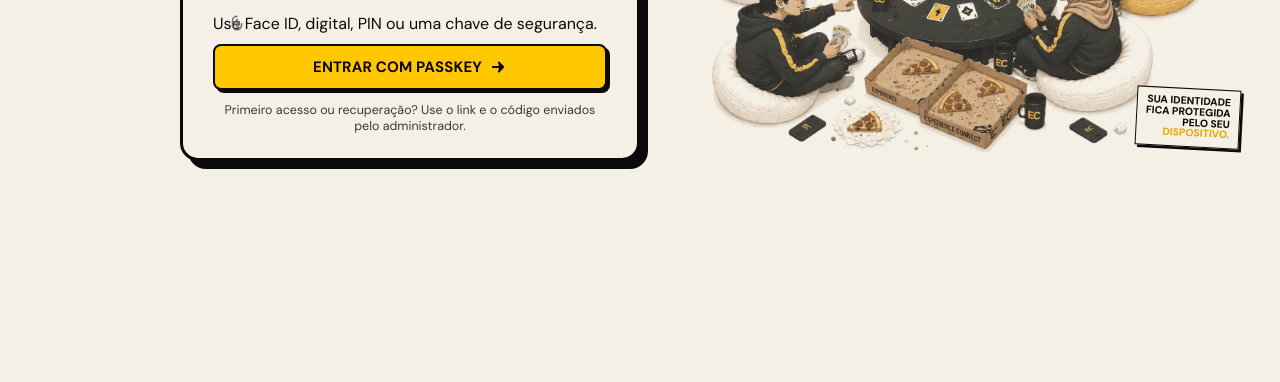
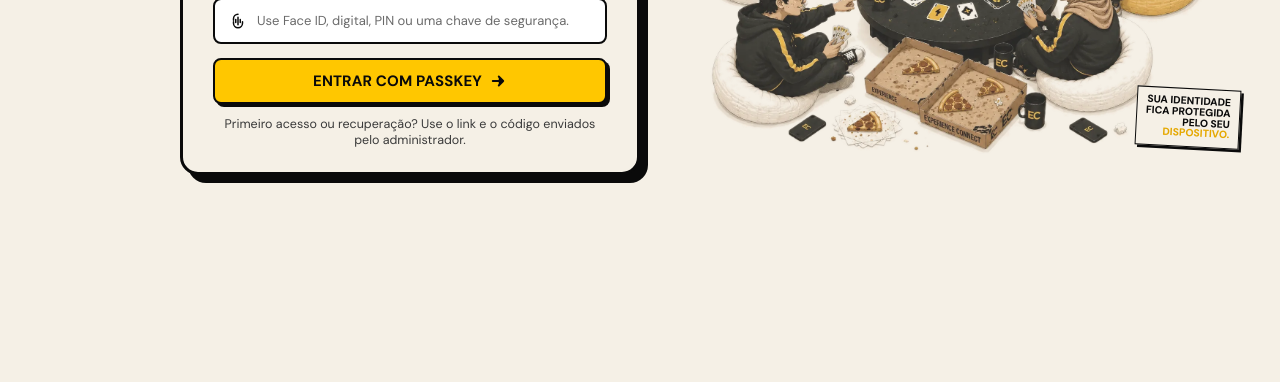
Before and after one commit to Ryanleoncoder/Experiencie-Connect, a website: page login.html in a window 1280 px wide. Shown: the part 418-800 px from the top of the page. Drawn offline with Linux system fonts and the light colour scheme; no server answers.

Commit message:
fix: passkey access

```diff
--- a/frontend/styles/login.css
+++ b/frontend/styles/login.css
@@ -188,6 +188,27 @@ h1.title .hl {
 .field {
   position: relative;
   margin-bottom: 14px;
+}
+
+.passkey-login-hint {
+  display: flex;
+  align-items: center;
+  gap: 10px;
+  margin-bottom: 14px;
+  padding: 12px 14px;
+  background: var(--w);
+  border: var(--b2);
+  border-radius: var(--r2);
+  color: var(--n4);
+  font-size: 13px;
+  line-height: 1.35;
+}
+
+.passkey-login-hint .fic {
+  flex: 0 0 18px;
+  width: 18px;
+  height: 18px;
+  color: var(--k);
 }
 
 .field svg.fic {
--- a/invite/index.html
+++ b/invite/index.html
@@ -5,6 +5,7 @@
   <meta name="viewport" content="width=device-width, initial-scale=1.0">
   <meta name="robots" content="noindex, nofollow">
   <title>Ativar acesso — Experience Connect</title>
+  <link rel="icon" type="image/png" href="https://favicon.rysn-craft.workers.dev">
   <link rel="preconnect" href="https://fonts.googleapis.com">
   <link rel="preconnect" href="https://fonts.gstatic.com" crossorigin>
   <link href="https://fonts.googleapis.com/css2?family=Bebas+Neue&family=DM+Sans:opsz,wght@9..40,400;9..40,600;9..40,700;9..40,800&display=swap" rel="stylesheet">
@@ -29,7 +30,7 @@
         <img class="invite-brand-logo" src="https://ec-cdn.rysn-craft.workers.dev" alt="Experience Connect" width="48" height="48">
         <h1>Ative seu acesso</h1>
         <p id="activation-intro">Confirme o código recebido e crie uma passkey. Não existe senha nesta conta.</p>
-        <p class="nickname-display">Usuário: <strong id="nickname-display">—</strong></p>
+        <p class="nickname-display identity-pending" id="nickname-display" aria-live="polite">Sua conta será confirmada após o código.</p>
       </header>
 
       <div class="step-indicator" id="step-indicator" aria-label="Etapas da ativação">
--- a/invite/invite.css
+++ b/invite/invite.css
@@ -300,6 +300,12 @@ body {
     letter-spacing: 0.5px;
 }
 
+.nickname-display.identity-pending {
+    background: rgba(0, 0, 0, 0.05);
+    border-style: dashed;
+    box-shadow: none;
+}
+
 /* --- Step Indicator --- */
 .step-indicator {
     display: flex;
--- a/invite/invite.js
+++ b/invite/invite.js
@@ -73,7 +73,9 @@
       var result = await window.PasskeyClient.api('/activation/verify', { token: token, code: code });
       state.accountExists = result.account_exists;
       state.nickname = result.nickname;
-      document.getElementById('nickname-display').textContent = result.nickname || '—';
+      var nicknameDisplay = document.getElementById('nickname-display');
+      nicknameDisplay.textContent = result.nickname ? 'Conta confirmada: ' + result.nickname : 'Conta confirmada.';
+      nicknameDisplay.classList.remove('identity-pending');
       if (state.accountExists) {
         document.querySelector('[data-step="2"]').style.display = 'none';
         document.querySelectorAll('#step-indicator .step-line')[0].style.display = 'none';
--- a/login.html
+++ b/login.html
@@ -6,6 +6,7 @@
   <meta name="robots" content="noindex, nofollow">
   <meta name="description" content="Experience Connect - acesso protegido por passkey">
   <title>Experience Connect — Entrar</title>
+  <link rel="icon" type="image/png" href="https://favicon.rysn-craft.workers.dev">
   <link rel="preconnect" href="https://fonts.googleapis.com">
   <link rel="preconnect" href="https://fonts.gstatic.com" crossorigin>
   <link href="https://fonts.googleapis.com/css2?family=Bebas+Neue&family=DM+Sans:ital,opsz,wght@0,9..40,400;0,9..40,600;0,9..40,700;0,9..40,800&display=swap" rel="stylesheet">
@@ -33,7 +34,7 @@
         <p class="subtitle">Entre usando a passkey do seu dispositivo. Sem senha corporativa, sem senha para decorar.</p>
 
         <form id="login-form" novalidate onsubmit="handleLogin(event)">
-          <div class="field passkey-login-hint" aria-hidden="true">
+          <div class="passkey-login-hint" aria-hidden="true">
             <svg class="fic" viewBox="0 0 24 24" fill="none">
               <path d="M12 3a6 6 0 0 0-6 6v2M6 13v2a6 6 0 0 0 12 0v-2M12 7v10M9 10v4M15 10v4" stroke="currentColor" stroke-width="2" stroke-linecap="round"/>
             </svg>
```
